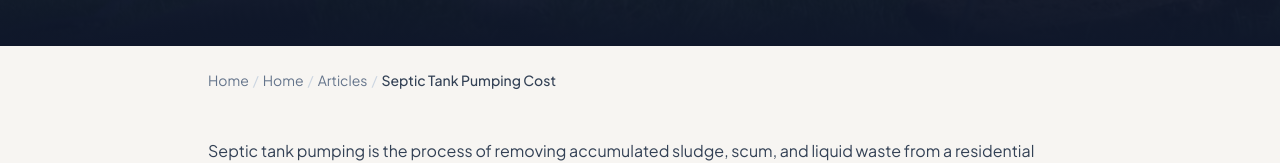
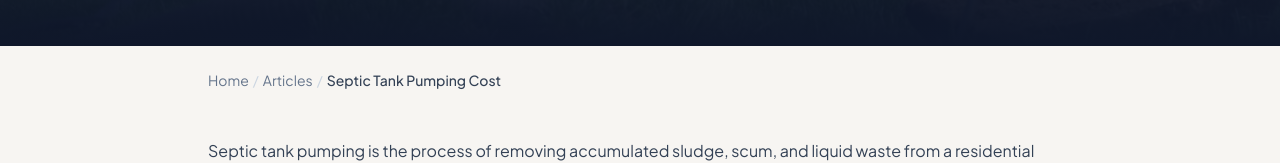
Before and after one commit to thebasementguide2026/theseptic.guide-, a Next.js app: page /articles/septic-tank-pumping-cost in a window 1280 px wide. Shown: the part 579-742 px from the top of the page. Built offline with nearby package versions, Linux system fonts and the light colour scheme.

Commit message:
Fix duplicate Home in breadcrumbs

```diff
--- a/app/articles/septic-tank-pumping-cost/page.tsx
+++ b/app/articles/septic-tank-pumping-cost/page.tsx
@@ -124,7 +124,7 @@ export default function SepticPumpingCostArticle() {
         </div>
       </section>
 
-      <Breadcrumbs items={[{ label: 'Home', href: '/' }, { label: 'Articles', href: '/articles' }, { label: 'Septic Tank Pumping Cost' }]} />
+      <Breadcrumbs items={[{ label: 'Articles', href: '/articles' }, { label: 'Septic Tank Pumping Cost' }]} />
 
       {/* Main Content */}
       <article className='max-w-4xl mx-auto px-4 py-12'>
```
